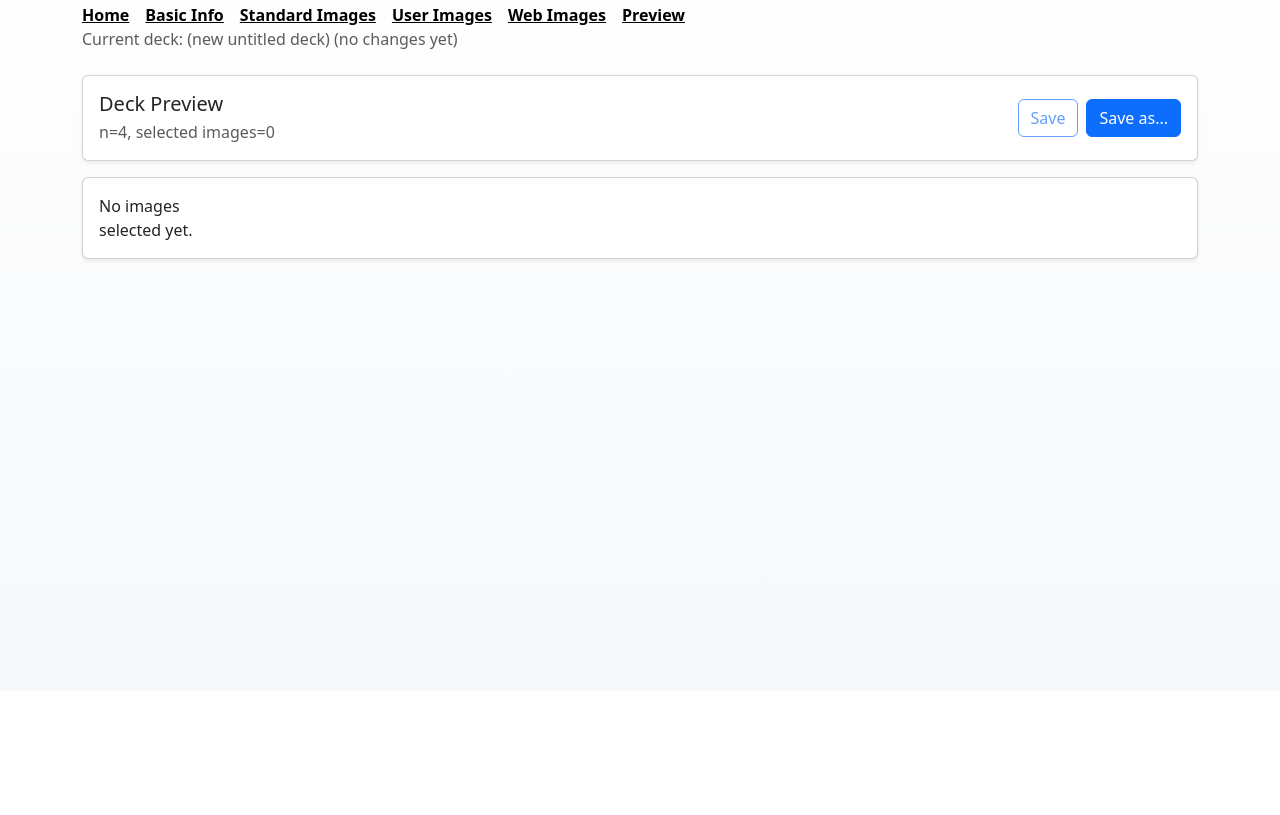
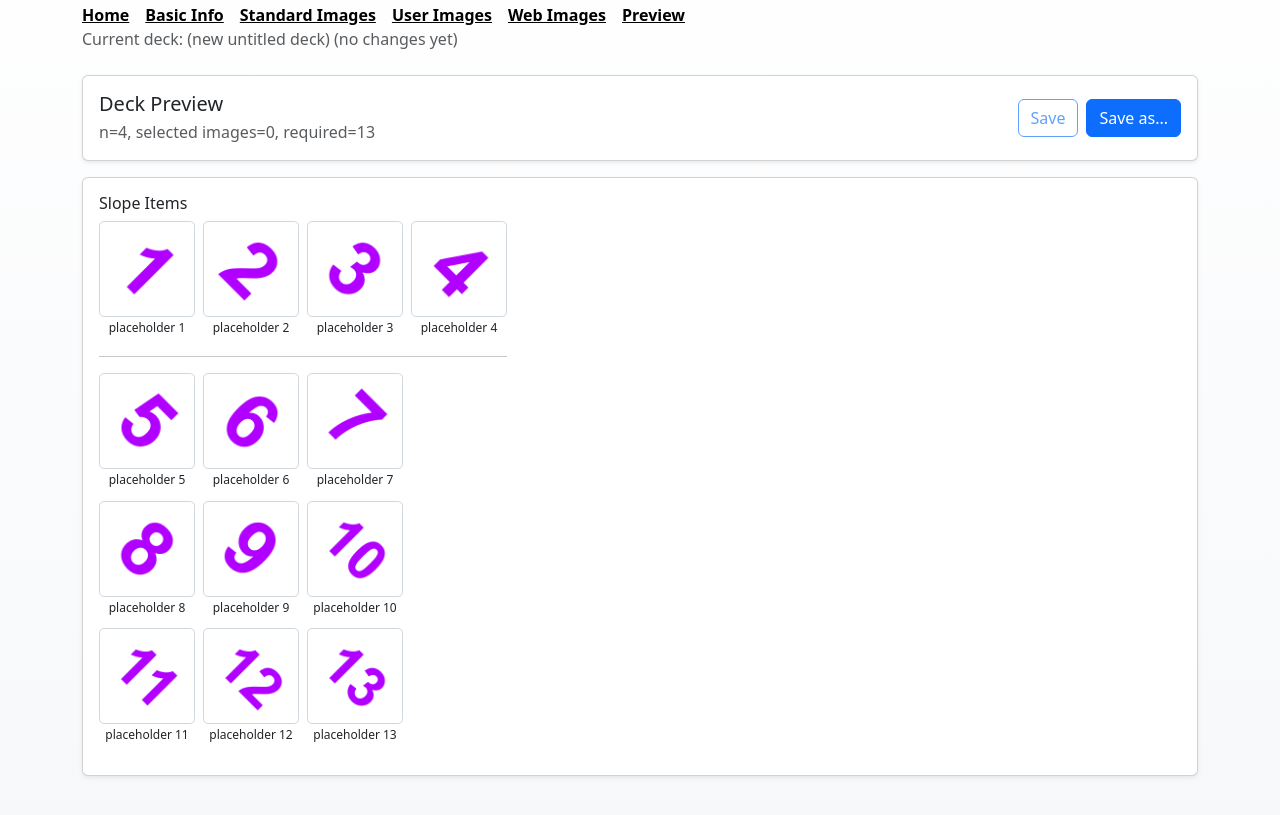
Before and after one commit to hoza-labs/findit, a website with bundled scripts: page src/preview.html in a window 1280 px wide. Shown: the part 109-924 px from the top of the page. Before the commit the page ends 800 px from the top, so only its background shows below. Built offline with nearby package versions, Linux system fonts and the light colour scheme.

Commit message:
change preview to use deck-pattern and placeholders

```diff
--- a/src/css/main.css
+++ b/src/css/main.css
@@ -60,6 +60,46 @@ body.has-top-bar {
 
 .step-one-canvas {
   width: max-content;
+}
+
+.deck-pattern {
+  --pattern-item-size: 96px;
+  --pattern-gap: 8px;
+  overflow-x: auto;
+  padding-bottom: 0.25rem;
+}
+
+.deck-pattern-canvas {
+  width: max-content;
+}
+
+.deck-pattern-row {
+  display: flex;
+  flex-wrap: nowrap;
+  gap: var(--pattern-gap);
+  margin-bottom: var(--pattern-gap);
+}
+
+.deck-pattern-item {
+  width: var(--pattern-item-size);
+}
+
+.deck-pattern-image {
+  width: var(--pattern-item-size);
+  height: var(--pattern-item-size);
+  object-fit: contain;
+  border: 1px solid #d0d7de;
+  background: #fff;
+  border-radius: 0.3rem;
+}
+
+.deck-pattern-label {
+  margin-top: 0.25rem;
+  font-size: 0.75rem;
+  line-height: 1.1;
+  min-height: 1.2rem;
+  text-align: center;
+  overflow-wrap: anywhere;
 }
 
 .step-one-row {
--- a/src/js/app/preview.js
+++ b/src/js/app/preview.js
@@ -2,7 +2,9 @@ import { createEmptyTempDeck, createTempDeckFromSavedDeck, markDirty, markSaved
 import { createImageTile, loadTempDeckOrDefault, renderDeckHeaderAndTitle, renderDeckStatusLine, repository, saveTempDeck } from '../modules/deckFlowCommon.js';
 import { describeImageRef, removeImageRefAtIndex } from '../modules/imageRefs.js';
 
+const deckPatternElement = document.querySelector('#deck-pattern');
 const selectedImagesElement = document.querySelector('#selected-images');
+const extraImagesSection = document.querySelector('#extra-images-section');
 const deckSummary = document.querySelector('#deck-summary');
 const saveButton = document.querySelector('#save-button');
 const saveAsButton = document.querySelector('#save-as-button');
@@ -32,14 +34,23 @@ function clearObjectUrls() {
   objectUrls = [];
 }
 
+function getRequiredImageCount() {
+  return tempDeck.symbolsPerCard * (tempDeck.symbolsPerCard - 1) + 1;
+}
+
 function updateHeader() {
-  deckSummary.textContent = `n=${tempDeck.symbolsPerCard}, selected images=${tempDeck.selectedImageRefs.length}`;
+  const requiredCount = getRequiredImageCount();
+  deckSummary.textContent = `n=${tempDeck.symbolsPerCard}, selected images=${tempDeck.selectedImageRefs.length}, required=${requiredCount}`;
   renderDeckStatusLine(deckStatusLine, tempDeck);
   renderDeckHeaderAndTitle({ headingElement: pageHeading, pageLabel: 'Preview', tempDeck });
   saveButton.disabled = !tempDeck.deckName;
 }
 
-function resolveImageSrc(ref) {
+function getWebRecordForRef(ref) {
+  return webImages.find((item) => item.id === ref.id) ?? null;
+}
+
+function resolveImageSrc(ref, placeholderNumber) {
   if (ref.source === 'standard') {
     return `./assets/deck-images/${ref.id}`;
   }
@@ -47,7 +58,7 @@ function resolveImageSrc(ref) {
   if (ref.source === 'user') {
     const userImage = userImages.find((item) => item.id === ref.id);
     if (!userImage) {
-      return '';
+      return `./assets/placeholder-images/${placeholderNumber}.png`;
     }
 
     const url = URL.createObjectURL(userImage.blob);
@@ -55,25 +66,140 @@ function resolveImageSrc(ref) {
     return url;
   }
 
-  const webImage = webImages.find((item) => item.id === ref.id);
-  return webImage ? webImage.url : '';
+  const webImage = getWebRecordForRef(ref);
+  return webImage ? webImage.url : `./assets/placeholder-images/${placeholderNumber}.png`;
+}
+
+function resolveTooltip(ref, slotTitle) {
+  if (ref?.source === 'web') {
+    return getWebRecordForRef(ref)?.url ?? '';
+  }
+
+  return slotTitle;
+}
+
+function applyPatternScale() {
+  const columns = tempDeck.symbolsPerCard;
+  const gap = 8;
+  const availableWidth = deckPatternElement.clientWidth || 960;
+  const rawSize = Math.floor((availableWidth - (columns - 1) * gap) / columns);
+  const imageSize = Math.max(24, Math.min(96, rawSize));
+
+  deckPatternElement.style.setProperty('--pattern-item-size', `${imageSize}px`);
+  deckPatternElement.style.setProperty('--pattern-gap', `${gap}px`);
+}
+
+function createPatternItem({ slotIndex, slotTitle = '', refIndex = null }) {
+  const item = document.createElement('article');
+  item.className = 'deck-pattern-item';
+  if (slotTitle) {
+    item.title = slotTitle;
+  }
+
+  const selectedRef = refIndex !== null ? tempDeck.selectedImageRefs[refIndex] : null;
+  const fallbackNumber = slotIndex + 1;
+  const src = selectedRef ? resolveImageSrc(selectedRef, fallbackNumber) : `./assets/placeholder-images/${fallbackNumber}.png`;
+  const label = selectedRef ? describeImageRef(selectedRef, userImages, webImages) : `placeholder ${fallbackNumber}`;
+  const tooltipText = resolveTooltip(selectedRef, slotTitle);
+
+  const image = document.createElement('img');
+  image.className = 'deck-pattern-image';
+  image.src = src;
+  image.alt = label;
+  if (tooltipText) {
+    image.title = tooltipText;
+  }
+
+  const meta = document.createElement('div');
+  meta.className = 'deck-pattern-label';
+  meta.textContent = label;
+  if (tooltipText) {
+    meta.title = tooltipText;
+  }
+
+  item.append(image, meta);
+
+  if (selectedRef) {
+    const removeButton = document.createElement('button');
+    removeButton.type = 'button';
+    removeButton.className = 'btn btn-sm btn-outline-danger w-100 mt-1';
+    removeButton.textContent = 'Remove';
+    removeButton.addEventListener('click', async () => {
+      tempDeck = markDirty(removeImageRefAtIndex(tempDeck, refIndex));
+      await saveTempDeck(tempDeck);
+      await renderSelectedImages();
+    });
+    item.appendChild(removeButton);
+  }
+
+  return item;
 }
 
 async function renderSelectedImages() {
   clearObjectUrls();
+  deckPatternElement.innerHTML = '';
   selectedImagesElement.innerHTML = '';
+  extraImagesSection.hidden = true;
 
-  if (tempDeck.selectedImageRefs.length === 0) {
-    selectedImagesElement.textContent = 'No images selected yet.';
-    updateHeader();
-    return;
+  const n = tempDeck.symbolsPerCard;
+  const p = n - 1;
+  const requiredCount = getRequiredImageCount();
+
+  applyPatternScale();
+
+  const canvas = document.createElement('div');
+  canvas.className = 'deck-pattern-canvas';
+
+  const slopeLabel = document.createElement('h3');
+  slopeLabel.className = 'h6 mb-2';
+  slopeLabel.textContent = 'Slope Items';
+  canvas.appendChild(slopeLabel);
+
+  const slopeRow = document.createElement('div');
+  slopeRow.className = 'deck-pattern-row';
+  for (let slot = 0; slot < n; slot += 1) {
+    const slotTitle = slot < p ? String(slot) : 'infinity';
+    const hasSelected = slot < tempDeck.selectedImageRefs.length;
+    slopeRow.appendChild(
+      createPatternItem({
+        slotIndex: slot,
+        slotTitle,
+        refIndex: hasSelected ? slot : null
+      })
+    );
+  }
+  canvas.appendChild(slopeRow);
+
+  canvas.appendChild(document.createElement('hr'));
+
+  for (let row = 0; row < p; row += 1) {
+    const rowElement = document.createElement('div');
+    rowElement.className = 'deck-pattern-row';
+    for (let col = 0; col < p; col += 1) {
+      const slotIndex = n + row * p + col;
+      const hasSelected = slotIndex < tempDeck.selectedImageRefs.length;
+      rowElement.appendChild(
+        createPatternItem({
+          slotIndex,
+          refIndex: hasSelected ? slotIndex : null
+        })
+      );
+    }
+    canvas.appendChild(rowElement);
   }
 
-  for (let i = 0; i < tempDeck.selectedImageRefs.length; i += 1) {
-    const ref = tempDeck.selectedImageRefs[i];
+  deckPatternElement.appendChild(canvas);
+
+  const extraRefs = tempDeck.selectedImageRefs.slice(requiredCount);
+  if (extraRefs.length > 0) {
+    extraImagesSection.hidden = false;
+
+    for (let index = 0; index < extraRefs.length; index += 1) {
+      const refIndex = requiredCount + index;
+      const ref = extraRefs[index];
       const label = describeImageRef(ref, userImages, webImages);
-    const src = resolveImageSrc(ref);
-    const tooltipText = ref.source === 'web' ? (webImages.find((item) => item.id === ref.id)?.url ?? '') : '';
+      const src = resolveImageSrc(ref, ((refIndex % 133) + 1));
+      const tooltipText = ref.source === 'web' ? (getWebRecordForRef(ref)?.url ?? '') : '';
 
       selectedImagesElement.appendChild(
         createImageTile({
@@ -81,13 +207,15 @@ async function renderSelectedImages() {
           label,
           tooltipText,
           buttonText: 'Remove',
+          buttonVariant: 'outline-danger',
           onClick: async () => {
-          tempDeck = markDirty(removeImageRefAtIndex(tempDeck, i));
+            tempDeck = markDirty(removeImageRefAtIndex(tempDeck, refIndex));
             await saveTempDeck(tempDeck);
             await renderSelectedImages();
           }
         })
       );
+    }
   }
 
   updateHeader();
@@ -199,6 +327,10 @@ saveButton.addEventListener('click', async () => {
   }
 });
 
+window.addEventListener('resize', () => {
+  applyPatternScale();
+});
+
 userImages = await repository.listUserImages();
 webImages = await repository.listWebImages();
 await renderSelectedImages();
--- a/src/preview.html
+++ b/src/preview.html
@@ -48,7 +48,11 @@
 
       <section class="card shadow-sm mb-3">
         <div class="card-body">
-          <div id="selected-images" class="image-library-grid image-library-grid--page"></div>
+          <div id="deck-pattern" class="deck-pattern"></div>
+          <section id="extra-images-section" class="mt-4" hidden>
+            <h3 class="h6 mb-2">Extra images not included in the deck</h3>
+            <div id="selected-images" class="image-library-grid image-library-grid--page"></div>
+          </section>
         </div>
       </section>
     </main>
```
Lines whose indentation alone changed are shown as unchanged.
